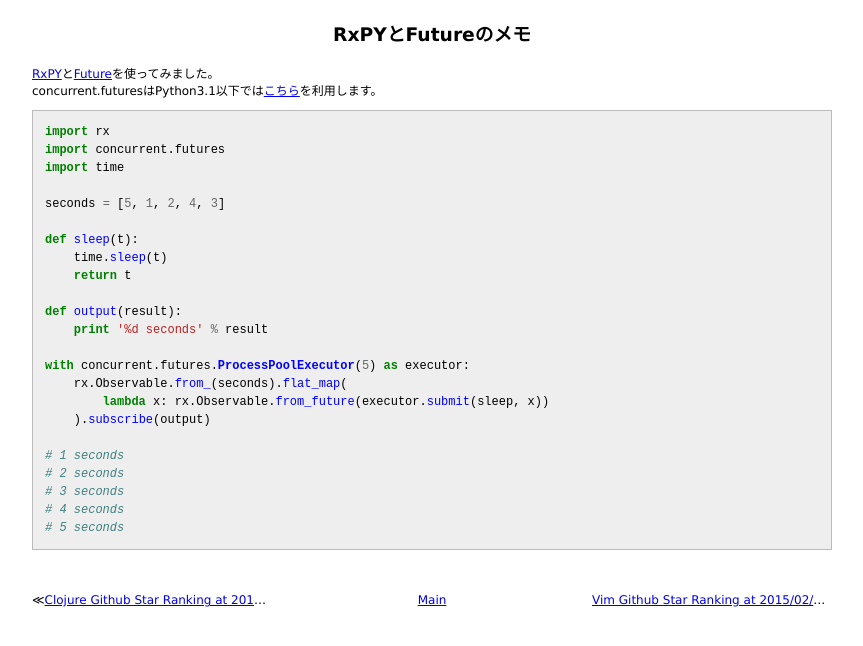
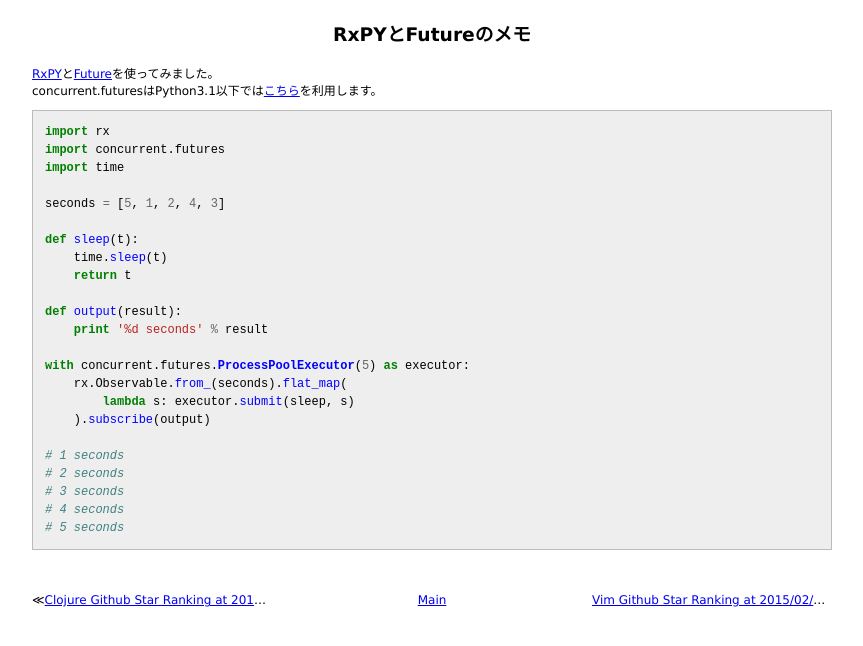
Before and after one commit to 38elements/38elements.github.com, a Jekyll site: the page built from _posts/2015-02-20-rxpy-concurrent-futures.md, in a window 1280 px wide. Shown: the top 646 px of the page, without its empty margins (208-1071 px from the left). Built offline with Jekyll 4.4.1, drawn with Linux system fonts in a browser that asks for light colours; Markdown is read by kramdown in place of the engine named in the settings.

Commit message:
Update 2015-02-20-rxpy-concurrent-futures.md

```diff
--- a/_posts/2015-02-20-rxpy-concurrent-futures.md
+++ b/_posts/2015-02-20-rxpy-concurrent-futures.md
@@ -20,7 +20,7 @@ def output(result):
 
 with concurrent.futures.ProcessPoolExecutor(5) as executor:
     rx.Observable.from_(seconds).flat_map(
-        lambda x: rx.Observable.from_future(executor.submit(sleep, x))
+        lambda s: executor.submit(sleep, s)
     ).subscribe(output)
 
 # 1 seconds
```
